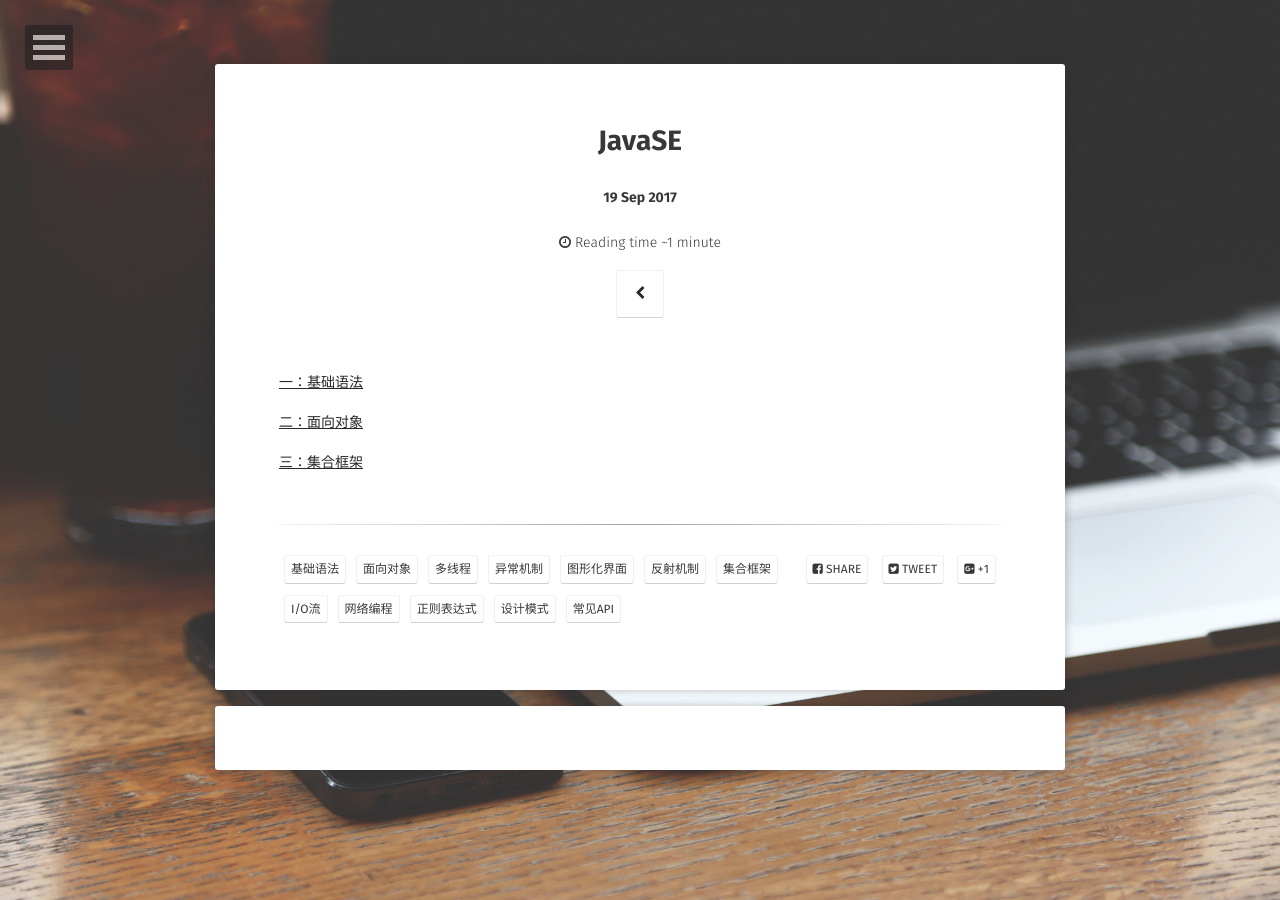
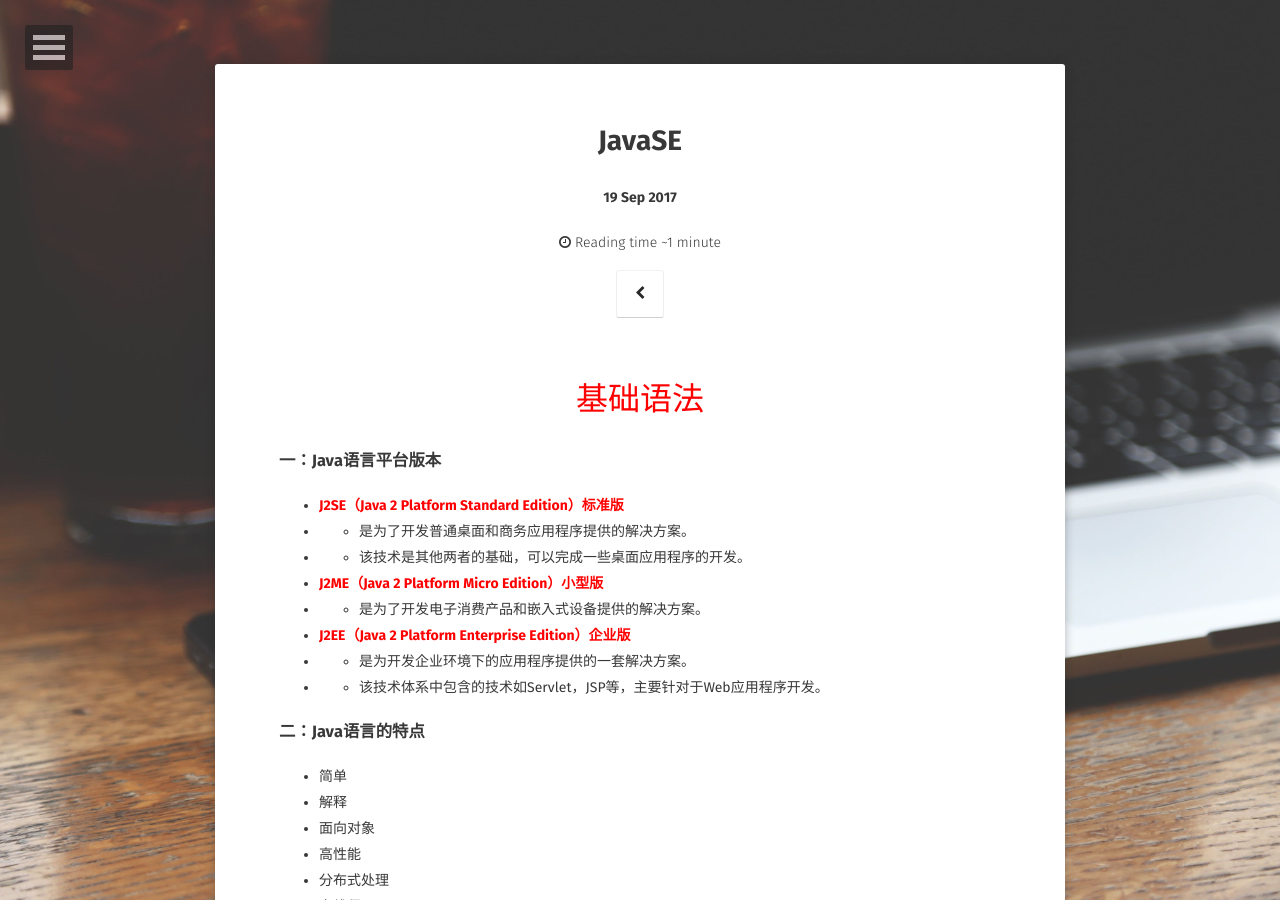
Before and after one commit to jackieliutao/javaStudyRoute, a Jekyll site: the page built from _posts/2017-09-18-JAVASE.md, in a window 1280 px wide and 900 px high. Built offline with Jekyll 4.4.1, drawn with Linux system fonts in a browser that asks for light colours; some web fonts are replaced; comment, search, counter and statistics services are not loaded; some of the changed text lies outside the part shown.

```diff
--- a/_posts/2017-09-18-JAVASE.md
+++ b/_posts/2017-09-18-JAVASE.md
@@ -18,8 +18,43 @@ tag:
 - 常见API
 comments: true
 ---
-[一：基础语法](http://fitvidsjs.com/)
+<p align="center"><font color="red" size="6">基础语法</font></p>
+### 一：Java语言平台版本
+* **<font color="red">J2SE（Java 2 Platform Standard Edition）标准版</font>**
+* * 是为了开发普通桌面和商务应用程序提供的解决方案。
+* * 该技术是其他两者的基础，可以完成一些桌面应用程序的开发。
+* **<font color="red">J2ME（Java 2 Platform Micro Edition）小型版</font>**
+* * 是为了开发电子消费产品和嵌入式设备提供的解决方案。
+* **<font color="red">J2EE（Java 2 Platform Enterprise Edition）企业版</font>**
+* * 是为开发企业环境下的应用程序提供的一套解决方案。
+* * 该技术体系中包含的技术如Servlet，JSP等，主要针对于Web应用程序开发。
 
-[二：面向对象](../pages/javaSE/object-oriented.html)
+### 二：Java语言的特点
+* 简单
+* 解释
+* 面向对象
+* 高性能
+* 分布式处理
+* 多线程
+* 健壮性
+* 动态
+* 结构中立
+* 安全性
+* **<font color="yellow">开源</font>**
+* **<font color="yellow">跨平台《操作系统》</font>**
 
-[三：集合框架](../pages/javaSE/collection-framework.html)
+* ![image](images/java语言跨平台图解.png)
+
+### 三：JRE和JDK
+* **<font color="red">JRE（Java Runtime Environment）Java运行环境</font>**
+* * 包括Java虚拟机（JVM Java Virtual Machine）和Java所需的核心类库等，如果想要运行一个开发好的Java程序，计算机只需要安装JRE即可。
+* **<font color="red">JDK（Java Development Kit）Java开发工具包</font>**
+* * JDK提供给Java开发人员使用的，其中包含了Java的开发工具，也包含了JRE，所以安装了JDK，就无需再单独安装JRE了。其中的开发工具：编译工具（javac.exe）打包工具（jar.exe）.
+* **<font color="red">JDK/JRE/JVM三者的关系以及作用：</font>**
+* * **作用**
+* * * JVM：保证Java语言跨平台
+* * * JRE：Java程序的运行环境
+* * * JDK：Java程序的开发环境 [官网](https://www.oracle.com)
+* * **关系**
+* * * JDK=JRE+工具
+* * * JRE=JVM+类库
```
Also changed, not shown: _posts/basic-grammer.md (deleted, +0 -47 lines), pages/javaSE/basic-grammer.md (deleted, +0 -41 lines), pages/javaSE/collection-framework.md (deleted, +0 -1 lines), pages/javaEE/basic.md (deleted), pages/javaSE/images/java语言跨平台图解.png (deleted), pages/javaSE/object-oriented.md (deleted).
